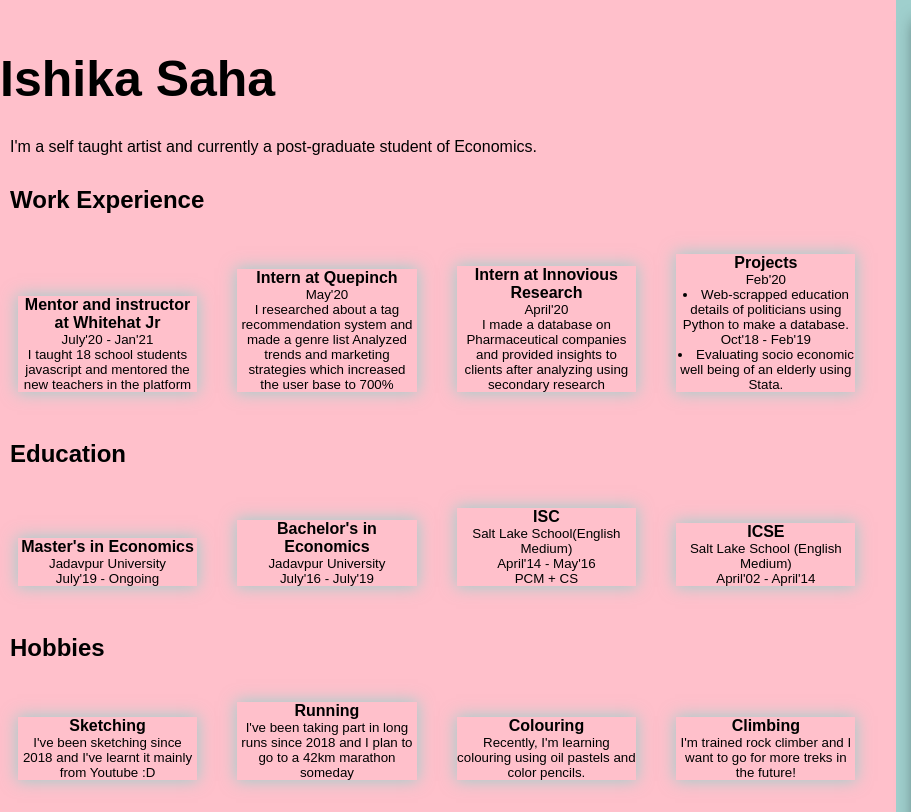
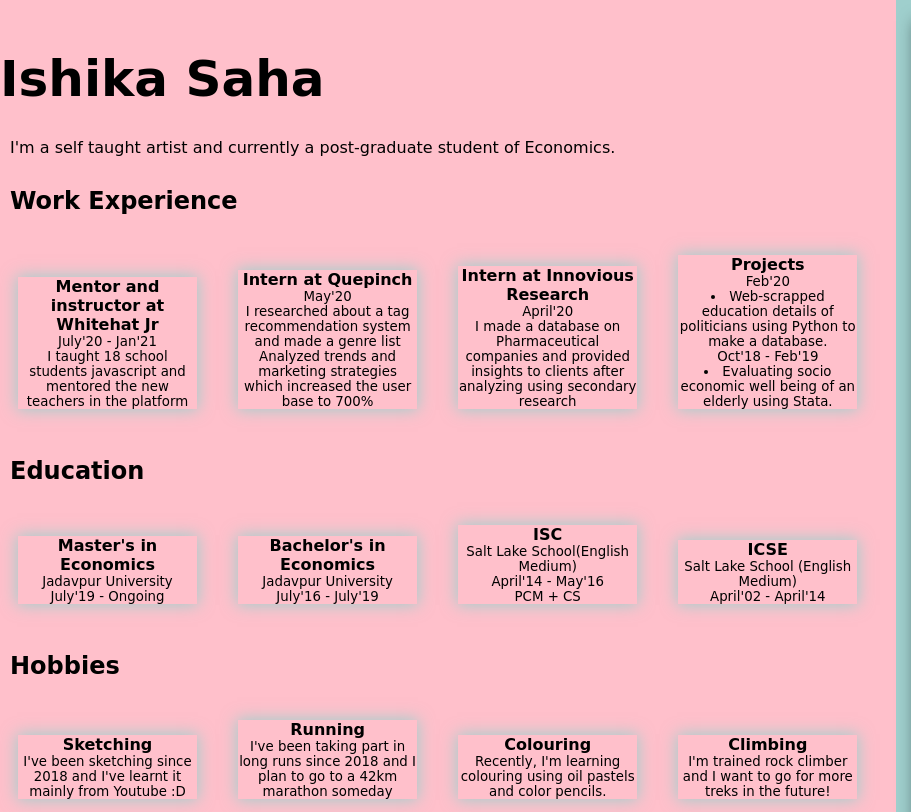
Before and after one commit to 97ishika/ishika.github.io, a plain HTML site: page index.html in a window 1280 px wide. Shown: the top 812 px of the page, 0-911 px from the left. Drawn offline with Linux system fonts and the light colour scheme.

Commit message:
Update style.css

```diff
--- a/style.css
+++ b/style.css
@@ -7,7 +7,7 @@
 }
 body
 {
-	font-family: "Papyrus", fantasy;
+	font-family: cursive;
 }
 
 .gallery
```
